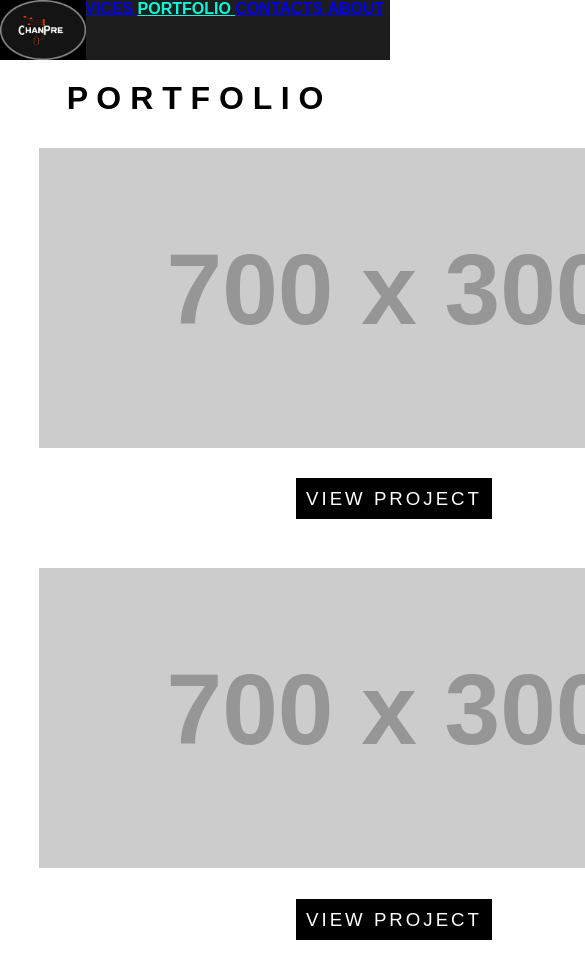
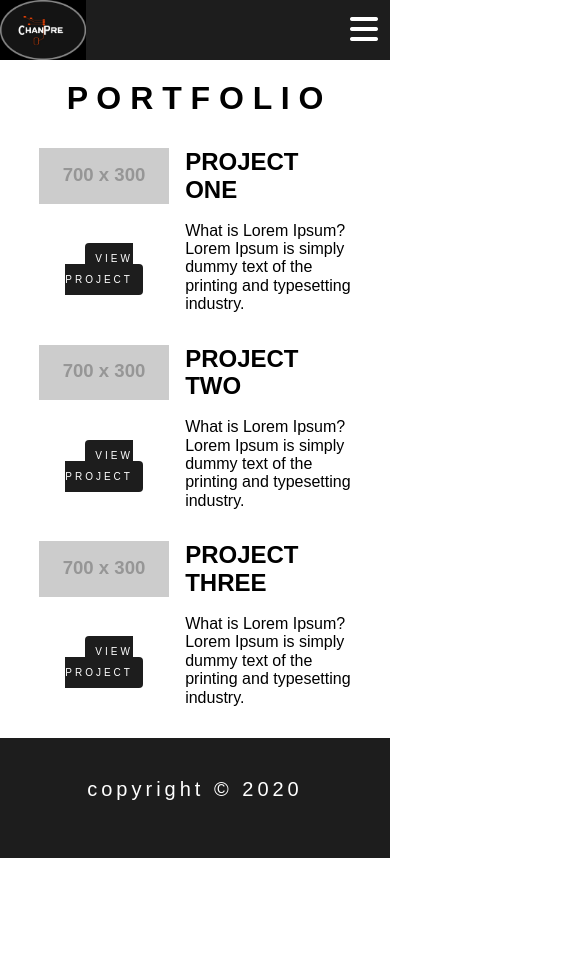
Before and after one commit to megha1925/basic-vanila-website, a plain HTML site: page portfolio.html in a window 390 px wide. Shown: the top 960 px of the page, 585 px wide, since content can reach past the window. After the commit the page ends 858 px from the top, so only its background shows below. Drawn offline with nearby package versions, Linux system fonts and the light colour scheme; placeholder pictures from the web are drawn by us.

Commit message:
added responsiveness

```diff
--- a/css/responsive.css
+++ b/css/responsive.css
@@ -44,4 +44,8 @@
     background-color: #585858;
    }
 
+   .project-link{
+       font-size: 10px;
+   }
+
 }
--- a/css/style.css
+++ b/css/style.css
@@ -90,17 +90,22 @@ b{
     height: auto;
 }
 
-
-/* Portfolio page */
 .page-container{
     margin: 8% 10% ;
 }
+
+/* Portfolio page */
+
 .project-container{
     margin-bottom: 10%;
     display:grid;
     grid: auto auto / auto auto;
-    gap: 10px;
-    background-color: white;
+    gap: 1rem;
+}
+
+#pro-img{
+    width:100%;
+    height:auto;
 }
 
 .item1{
@@ -116,16 +121,17 @@ b{
 }
 
 .project-link{
-    background-color:black;
-    line-height: 4;
+    background-color:#1d1d1d;
+    line-height: 2;
     color: #fff;
     text-decoration: none;
     margin-left: 10px;
     position: relative;
     padding: 10px;
     text-align: center;
-    font-size: 14pt;
+    font-size: 10pt;
     letter-spacing: 3px;
+    border-radius: 0.25rem;
 }
 .project-link:hover{
     color:#08fdd8;
--- /dev/null
+++ b/js/mediaChange.js
@@ -0,0 +1,11 @@
+function change(x){
+    if(x.matches) {
+        document.getElementById("burg").style.display = "block";
+    } else {
+        document.getElementById("burg").style.display = "none";
+    }
+}
+
+var x = window.matchMedia("(min-width:720px)");
+change(x);
+x.addListener(change);
--- a/portfolio.html
+++ b/portfolio.html
@@ -5,6 +5,8 @@
     <meta name="viewport" content="width=device-width, initial-scale=1.0">
     <title>website | PORTFOLIO</title>
     <link rel="stylesheet" href="css/style.css">
+    <link rel="stylesheet" href="/css/responsive.css">
+    <script src="https://kit.fontawesome.com/9aabafbe91.js" crossorigin="anonymous"></script>
 
     <!--Normalize CSS -->
 
@@ -14,9 +16,8 @@
 <body>
     <!-- NAVIGATION BAR -->
     <nav>
-
         <img id="logo" src="/img/logo25.jpeg" alt="logo" />
-    <div id="lol">
+            <div class="lol" id="burg">
                 <a href="/index.html">
                     <b>HOME</b>
                 </a>
@@ -25,7 +26,7 @@
                     <b>SERVICES</b>
                 </a>
 
-         <a  class="active" href="/portfolio.html">
+                <a class="active" href="/portfolio.html">
                     <b>PORTFOLIO</b>
                 </a>
 
@@ -37,6 +38,9 @@
                     <b>ABOUT</b>
                 </a>
             </div>
+        <a href="javascript:void(0);" class="ham" onclick="hamClick()">
+            <i class="fa fa-bars"></i>
+        </a>
 
     </nav>
 
@@ -50,7 +54,7 @@
 <div class = "page-container">
     <div class =  "project-container">
         <div class = "item1">
-            <img src="http://via.placeholder.com/700x300">
+            <img id="pro-img" src="http://via.placeholder.com/700x300">
         </div>
 
         <div class = "item2">
@@ -71,7 +75,7 @@
 
     <div class =  "project-container">
         <div class = "item1">
-            <img src="http://via.placeholder.com/700x300">
+            <img id="pro-img" src="http://via.placeholder.com/700x300">
         </div>
 
         <div class = "item2">
@@ -92,7 +96,7 @@
 
     <div class =  "project-container">
         <div class = "item1">
-            <img src="http://via.placeholder.com/700x300">
+            <img id="pro-img" src="http://via.placeholder.com/700x300">
         </div>
 
         <div class = "item2">
@@ -118,6 +122,8 @@
             copyright &copy; 2020
         </p>
 </section >
+<script src="/js/script.js"></script>
+<script src="/js/mediaChange.js"></script>
 
 </body>
 </html>
```
Also changed, not shown: about.html (+13 -4 lines), contact.html (+10 -2 lines), index.html (+3 -1 lines), services.html (+11 -3 lines). Lines whose indentation alone changed are shown as unchanged.
